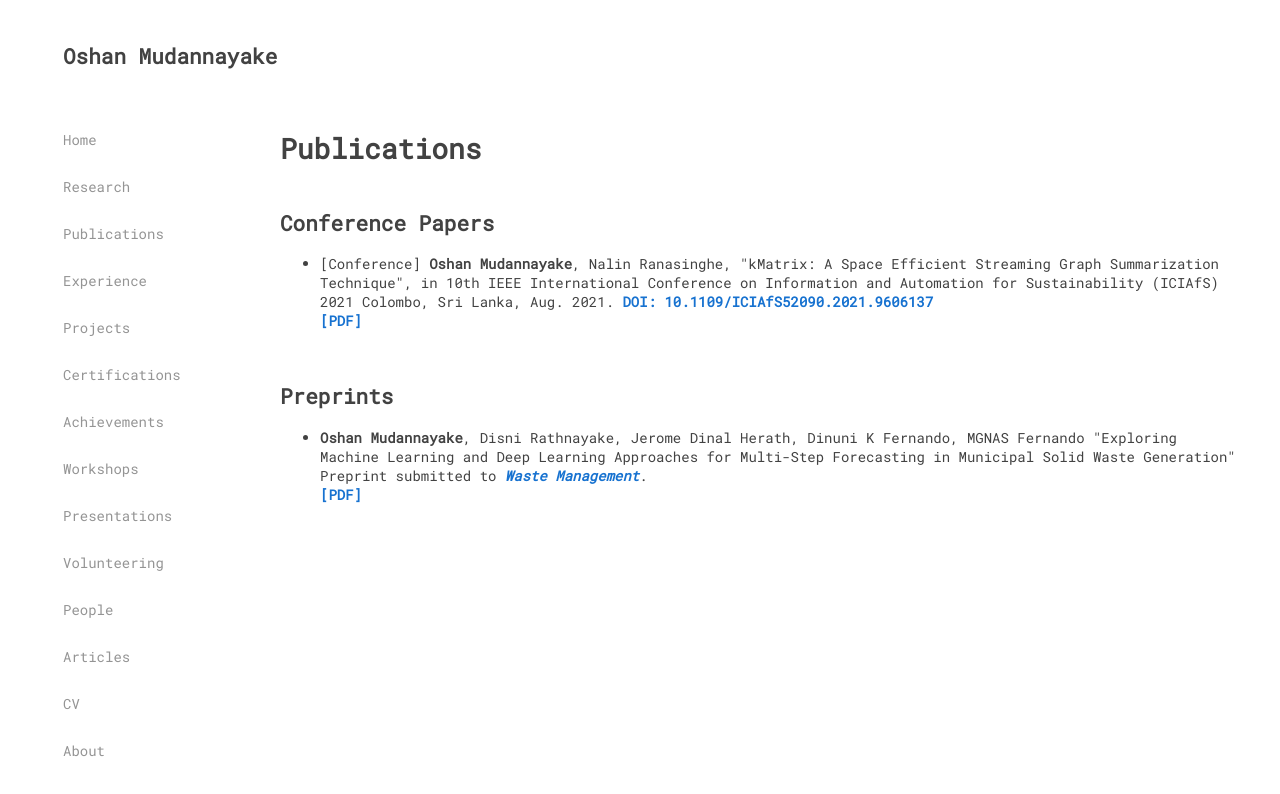
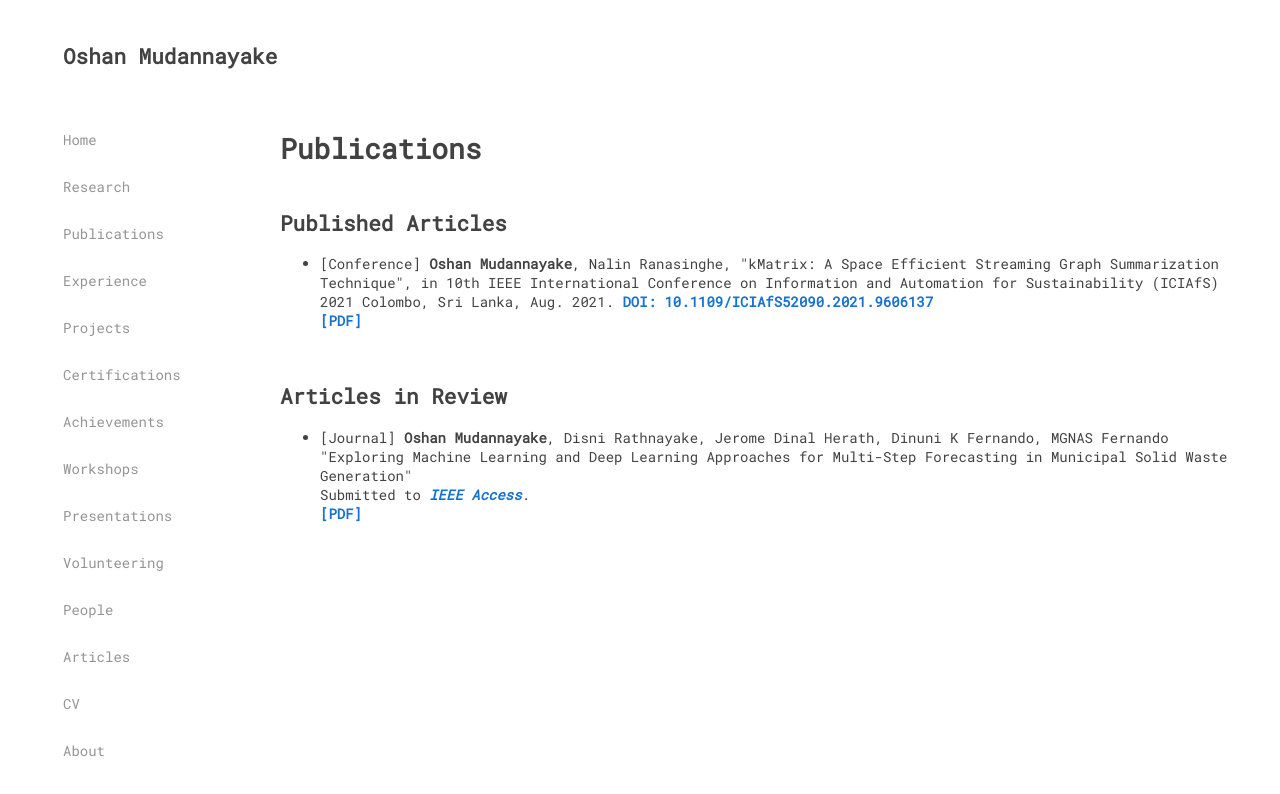
Before and after one commit to OshanIvantha/OshanIvantha.github.io, a Gatsby site: page /publications in a window 1280 px wide. Built offline with nearby package versions, Linux system fonts and the light colour scheme; Gatsby itself is replaced by a stand-in of ours.

Commit message:
Update
- Publications
- Research

```diff
--- a/src/pages/publications.js
+++ b/src/pages/publications.js
@@ -9,7 +9,7 @@ const PublicationsPage = () => (
                 <h1>Publications</h1>
             </div>
             <div className="section-items">
-                <h2 className="publications-subtitle">Conference Papers</h2>
+                <h2 className="publications-subtitle">Published Articles</h2>
                 <ul>
                     <li>
                         <span>[Conference] <b>Oshan Mudannayake</b>, Nalin Ranasinghe, "kMatrix: A Space Efficient Streaming Graph Summarization Technique", in 10th IEEE International Conference on Information and Automation for Sustainability (ICIAfS) 2021  Colombo, Sri Lanka, Aug. 2021. <a
@@ -22,12 +22,12 @@ const PublicationsPage = () => (
                     </li>
                 </ul>
                 <div className="publications-divider"></div>
-                <h2 className="publications-subtitle">Preprints</h2>
+                <h2 className="publications-subtitle">Articles in Review</h2>
                 <ul>
                     <li>
-                        <span><b>Oshan Mudannayake</b>, Disni Rathnayake, Jerome Dinal Herath, Dinuni K Fernando, MGNAS Fernando "Exploring Machine Learning and Deep Learning Approaches for Multi-Step Forecasting in Municipal Solid Waste Generation"</span>
+                        <span>[Journal] <b>Oshan Mudannayake</b>, Disni Rathnayake, Jerome Dinal Herath, Dinuni K Fernando, MGNAS Fernando "Exploring Machine Learning and Deep Learning Approaches for Multi-Step Forecasting in Municipal Solid Waste Generation"</span>
                         <br/>
-                        <span>Preprint submitted to <i><a className="link" href="https://www.journals.elsevier.com/waste-management" target="_blank" rel="noopener noreferrer">Waste Management</a></i>.</span>
+                        <span>Submitted to <i><a className="link" href="https://ieeeaccess.ieee.org/" target="_blank" rel="noopener noreferrer">IEEE Access</a></i>.</span>
                         <br/>
                         <span>
                             <a className="link" href="/swm_project.pdf" target="_blank" rel="noopener noreferrer">[PDF]</a>
```
Also changed, not shown: src/pages/research.js (+8 -7 lines).
